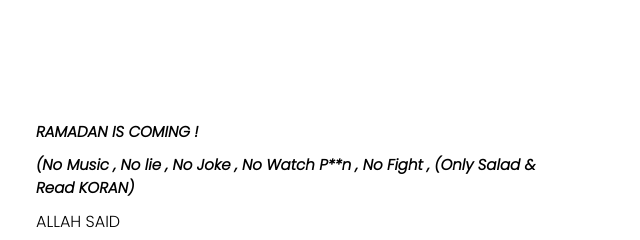
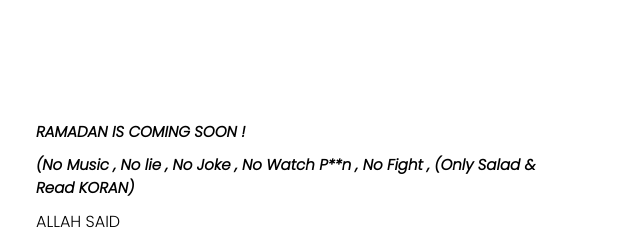
Before and after one commit to iamcccn/iamcccn.github.io, a plain HTML site: page index.html in a window 1280 px wide. Shown: the top 240 px of the page, 624-1264 px from the left. Drawn offline with Linux system fonts and the light colour scheme.

Commit message:
Update index.html

```diff
--- a/index.html
+++ b/index.html
@@ -18,7 +18,7 @@
         <div class="ramadan-countdown">
             <div class="countdown">
                 <div class="title">
-                    <h2 class="title-2">RAMADAN IS COMING ! </h2>
+                    <h2 class="title-2">RAMADAN IS COMING SOON ! </h2>
                     <h4>(No Music , No lie , No Joke , No Watch P**n , No Fight , (Only Salad & Read KORAN)  </h4>
                     ALLAH SAID
 
```
